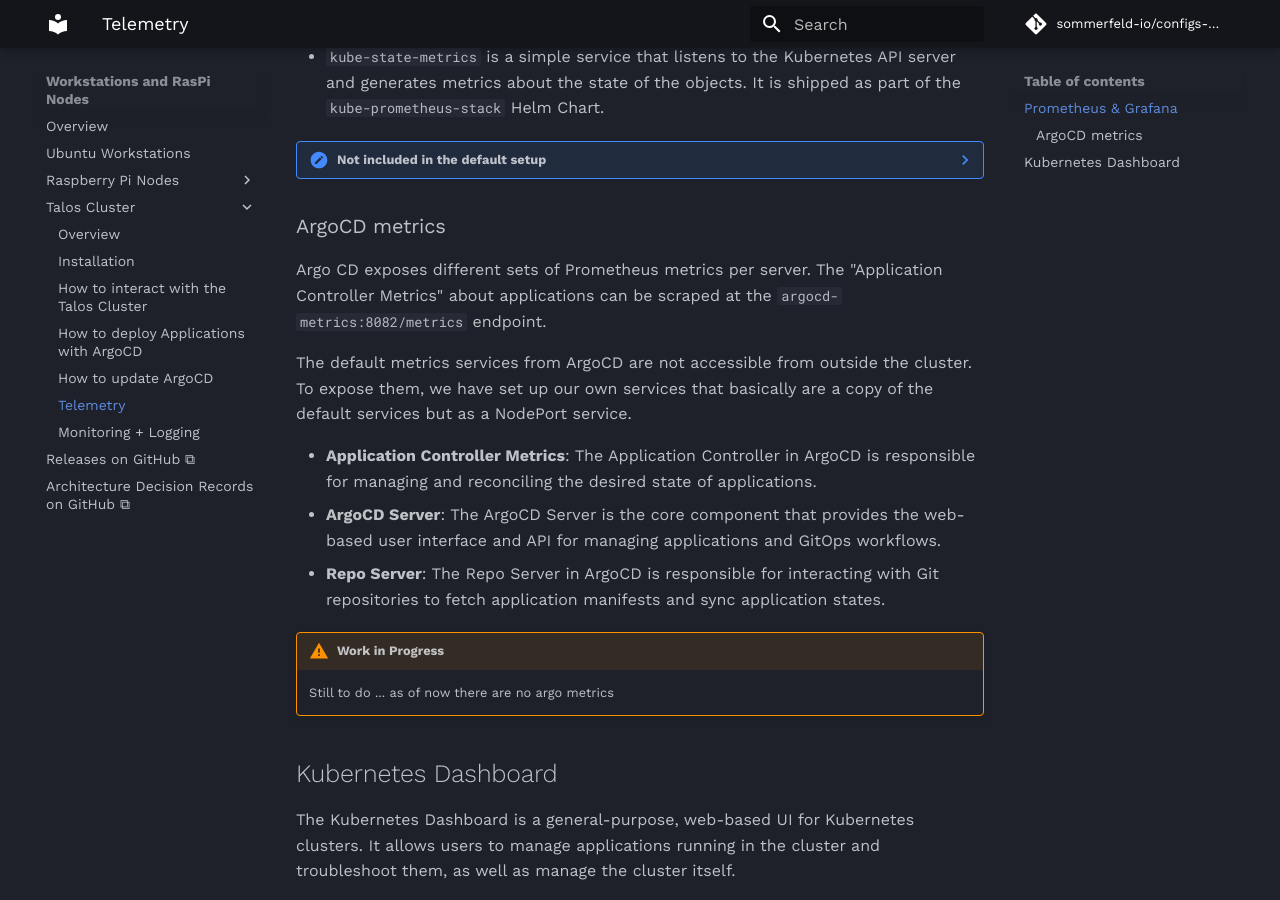
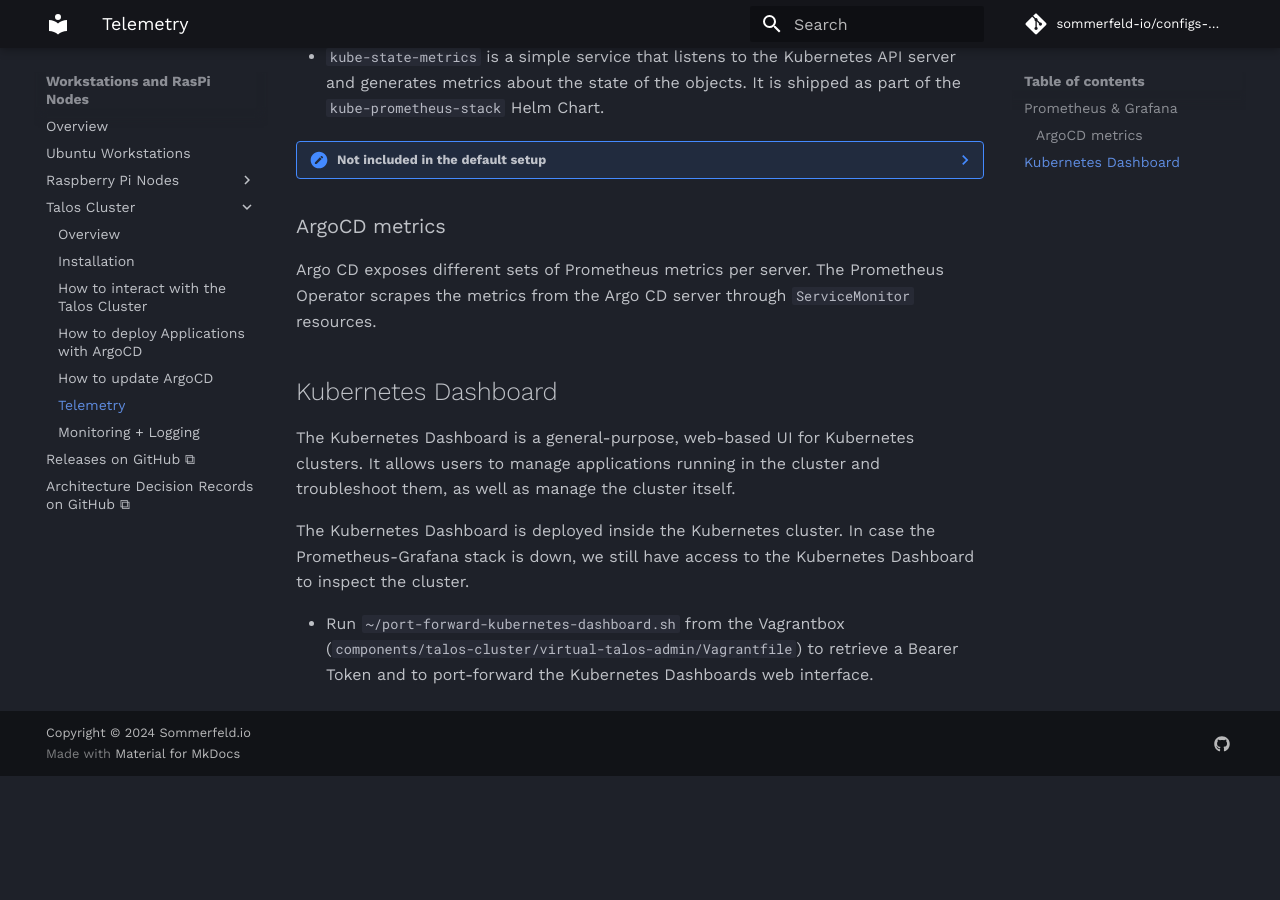
Before and after one commit to sommerfeld-io/configs-homelab, an MkDocs documentation site: the page built from docs/nodes/talos-cluster/telemetry.md, in a window 1280 px wide and 900 px high, scrolled down 756 px. Built offline with MkDocs 1.6.1 and Material for MkDocs 9.7.7, drawn with Linux system fonts in a browser that asks for light colours; comment, search, counter and statistics services are not loaded; after the commit the page ends 1532 px from its top, so only the background shows below that.

Commit message:
docs: argocd metrics update

```diff
--- a/docs/nodes/talos-cluster/telemetry.md
+++ b/docs/nodes/talos-cluster/telemetry.md
@@ -21,16 +21,7 @@
 
 ### ArgoCD metrics
 
-Argo CD exposes different sets of Prometheus metrics per server. The "Application Controller Metrics" about applications can be scraped at the `argocd-metrics:8082/metrics` endpoint.
-
-The default metrics services from ArgoCD are not accessible from outside the cluster. To expose them, we have set up our own services that basically are a copy of the default services but as a NodePort service.
-
-- **Application Controller Metrics**: The Application Controller in ArgoCD is responsible for managing and reconciling the desired state of applications.
-- **ArgoCD Server**: The ArgoCD Server is the core component that provides the web-based user interface and API for managing applications and GitOps workflows.
-- **Repo Server**: The Repo Server in ArgoCD is responsible for interacting with Git repositories to fetch application manifests and sync application states.
-
-!!! warning "Work in Progress"
-    Still to do ... as of now there are no argo metrics
+Argo CD exposes different sets of Prometheus metrics per server. The Prometheus Operator scrapes the metrics from the Argo CD server through `ServiceMonitor` resources.
 
 ## Kubernetes Dashboard
 
```
